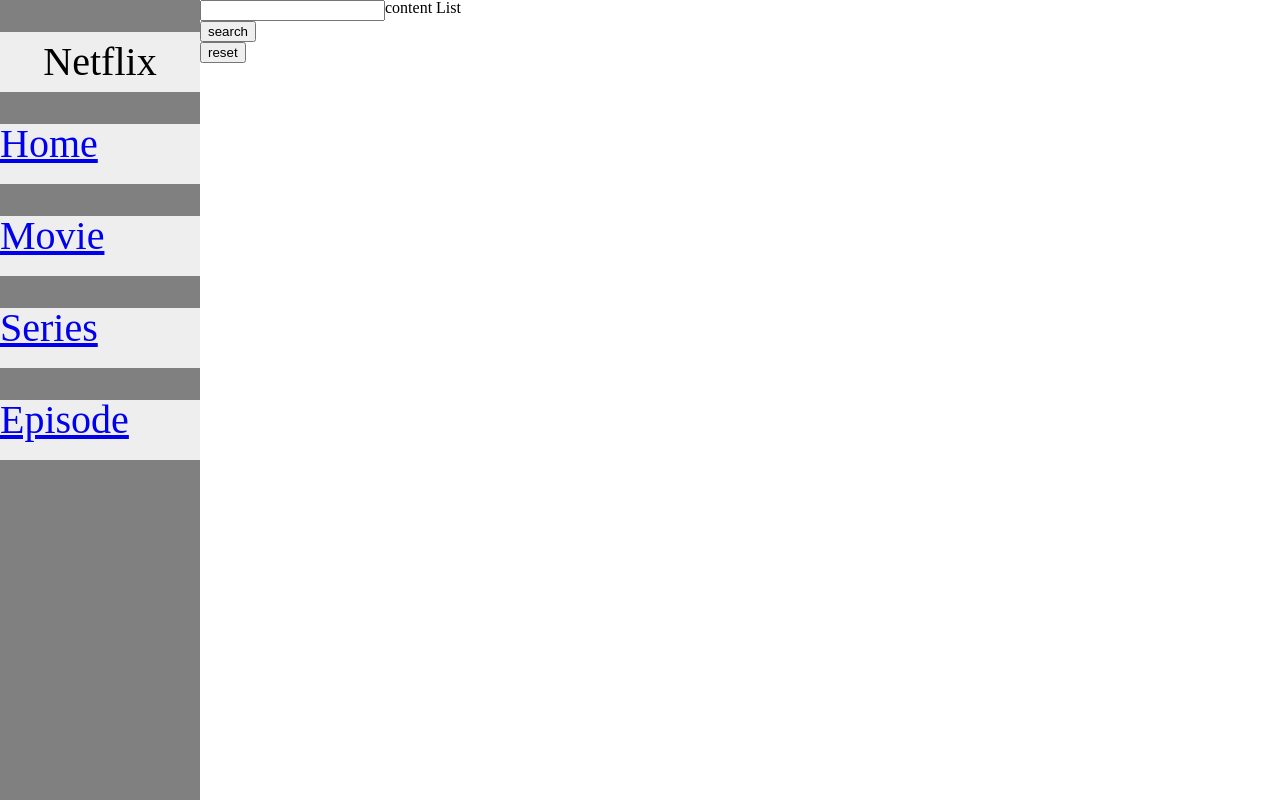
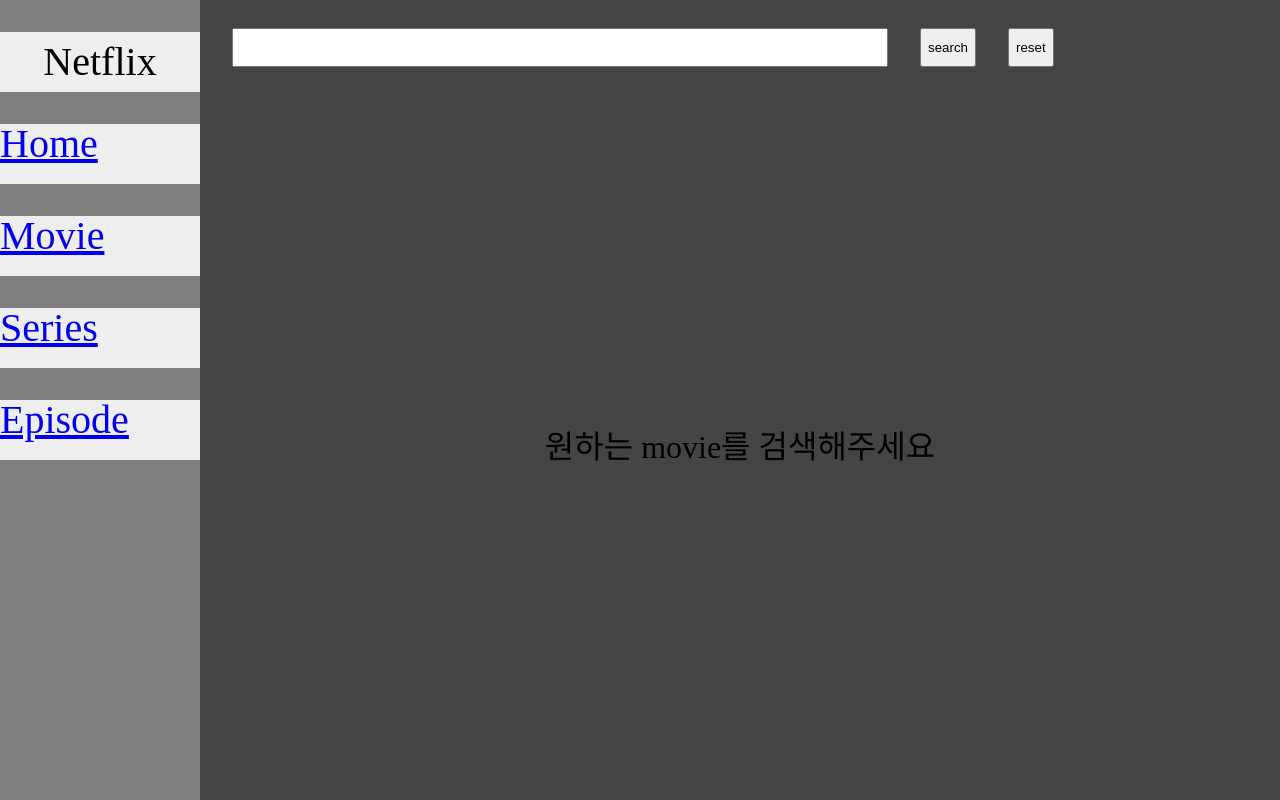
Before and after one commit to MinwooP/movie_search_by_nextjs, a Next.js app: page /movie in a window 1280 px wide. Built offline with nearby package versions, Linux system fonts and the light colour scheme.

Commit message:
style: searchBar css 구현

```diff
--- a/src/app/globals.css
+++ b/src/app/globals.css
@@ -83,6 +83,7 @@
 mark,
 audio,
 video {
+  box-sizing: border-box;
   margin: 0;
   padding: 0;
   border: 0;
--- a/src/app/movie/page.tsx
+++ b/src/app/movie/page.tsx
@@ -1,13 +1,13 @@
 // 이 폴더 내 loading.ts 만들기 => 무비 리스트들이 불러와질 때 이에 대한 로딩 처리 ?
 
 import { ContentList, SearchBar } from "@/components";
+import styles from "./styles.module.css"
 
 export default function Movie() {
   return (
-    <>
+    <div className={styles.container}>
       <SearchBar />
       <ContentList type="movie"/>
-    </>
-    // ContentList => movie List를 넣을 수 있는 컴포넌트 => 이에 대한 로딩 처리는 suspense로?
+    </div>
   );
 }
--- /dev/null
+++ b/src/app/movie/styles.module.css
@@ -0,0 +1,7 @@
+.container {
+  display: flex;
+  flex-direction: column;
+  width: calc(100% - 200px);
+  background-color: #444444;
+  height: 100%;
+}
--- a/src/components/ContentList/index.tsx
+++ b/src/components/ContentList/index.tsx
@@ -1,7 +1,7 @@
 "use client";
 
 import { useSearchParams } from "next/navigation"
-
+import styles from "./styles.module.css"
   // 쿼리 스트링을 지켜보고 있다가
   // 같은 level의 SearchBar 컴포넌트에서 쿼리 스트링에 ?keyword=avengers를 추가해주면
   // 이 keyword에 해당하는 단어와 현재 카테고리 type에 맞는 content 목록을 불러와서 이를 렌더링해준다.
@@ -11,8 +11,15 @@
   const searchParams = useSearchParams(); // 바뀔 때마다 자동으로 업데이트 ?
   const keyword = searchParams.get('keyword'); // undefined or avengers
 
+  if(!keyword){
+    return (
+      <div className={styles.emptyList}>
+        원하는 {type}를 검색해주세요
+      </div>
+    )
+  }
 
   return (
-    <div>content List</div>
+    <div>{keyword}에 대한 검색결과</div>
   )
 }
--- a/src/components/ContentList/styles.module.css
+++ b/src/components/ContentList/styles.module.css
@@ -0,0 +1,8 @@
+.emptyList {
+  display: flex;
+  justify-content: center;
+  align-items: center;
+  width: 100%;
+  height: 100%;
+  font-size: 32px;
+}
--- a/src/components/NavBar/styles.module.css
+++ b/src/components/NavBar/styles.module.css
@@ -2,11 +2,9 @@
   display: flex;
   flex-direction: column;
   justify-content: start;
-
   width: 200px;
   background-color: grey;
 }
-
 
 .title{
   width: 100%;
--- a/src/components/SearchBar/index.tsx
+++ b/src/components/SearchBar/index.tsx
@@ -2,6 +2,7 @@
 
 import { usePathname, useRouter } from "next/navigation";
 import { ChangeEvent, KeyboardEvent, useState } from "react";
+import styles from "./styles.module.css";
 
 // 각 /movie, /series, /episode 폴더 내 page.js에서 사용할 컴포넌트
 
@@ -30,7 +31,7 @@
     // keyword가 특정 단어이면 쿼리스트링에 추가하기
     // keyword가 ""이면 쿼리스트링에서 없애기
     setKeyword(keyword.trim()); // 앞뒤 공백 제거
-    if (keyword) {
+    if (keyword.trim()) {
       router.push(`${pathname}?keyword=${keyword}`);
     } else {
       router.push(`${pathname}`);
@@ -44,10 +45,14 @@
   };
 
   return (
-    <div>
-      <input value={keyword} onChange={onChangeInput} onKeyDown={onKeyDownEnter} />
-      <button onCanPlay={onClickSearch}>search</button>
-      <button onClick={onClickReset}>reset</button>
+    <div className={styles.container}>
+      <input value={keyword} onChange={onChangeInput} onKeyDown={onKeyDownEnter} className={styles.input} />
+      <button onCanPlay={onClickSearch} className={styles.searchButton}>
+        search
+      </button>
+      <button onClick={onClickReset} className={styles.resetButton}>
+        reset
+      </button>
     </div>
   );
 }
--- /dev/null
+++ b/src/components/SearchBar/styles.module.css
@@ -0,0 +1,27 @@
+.container {
+  height: 100px;
+  display: flex;
+  align-items: center;
+  padding: 28px 0;
+}
+
+.input {
+  margin-left: 32px;
+  width: 60%;
+  align-self: stretch;
+  text-decoration: none;
+  outline: none;
+  font-size: 24px;
+}
+
+.searchButton {
+  align-self: stretch;
+  margin-left: 32px;
+  cursor: pointer;
+}
+
+.resetButton {
+  align-self: stretch;
+  margin-left: 32px;
+  cursor: pointer;
+}
```
